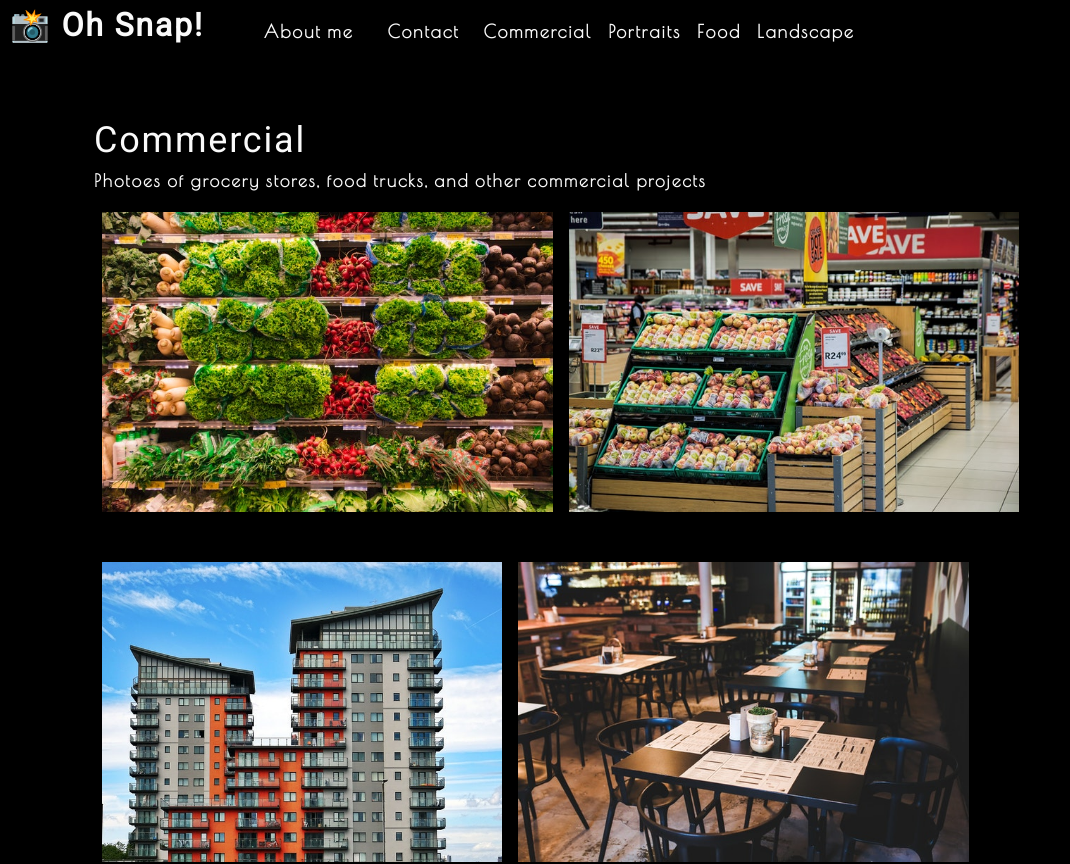
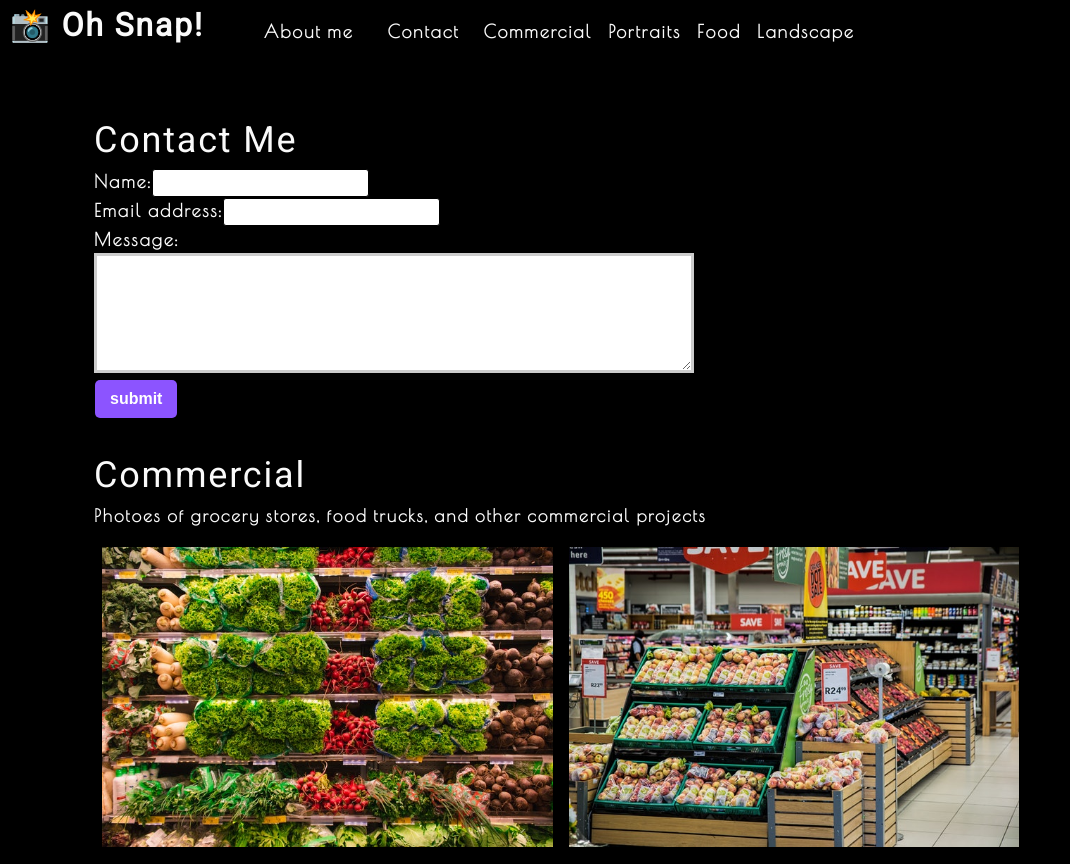
Before and after one commit to mikeydgithub/photo-port, a React (Create React App) app: page / in a window 1280 px wide. Shown: the top 864 px of the page, without its empty margins (0-1070 px from the left). Built offline with nearby package versions, Linux system fonts and the light colour scheme.

Commit message:
initialize the state, submit the form data, and the sync the state

```diff
--- a/src/App.js
+++ b/src/App.js
@@ -4,6 +4,8 @@
 import Nav from './components/Nav';
 import About from './components/About';
 import Gallery from './components/Gallery';
+import Contact from './components/Contact';
+import ContactForm from './components/Contact';
 
 
 // language called JSX that can represnet HTML in JS.
@@ -25,6 +27,7 @@
         currentCategory={currentCategory}
       ></Nav>
       <main>
+        <ContactForm></ContactForm>
         <Gallery currentCategory={currentCategory}></Gallery>
         <About></About>
       </main>
--- a/src/components/Contact/index.js
+++ b/src/components/Contact/index.js
@@ -1,22 +1,35 @@
 /* eslint-disable no-unused-vars */
-import React from 'react';
+import React, { useState } from 'react';
 
+
+// initialize the state
 function ContactForm() {
+    const [formState, setFormState] = useState({ name: '', email: '', message: '' });
+    const { name, email, message } = formState;
+    function handleChange(e) {
+        setFormState({...formState, [e.target.name]: e.target.value })
+      }
+      // submit the form data
+      function handleSubmit(e) {
+          e.preventDefault();
+          console.log(formState)
+      }
     return (
         <section>
             <h1>Contact Me</h1>
-            <form id="contact-form">
+            {/* sync the state */}
+            <form id="contact-form" onSubmit={handleSubmit}>
                 <div>
                     <label htmlFor="name">Name:</label>
-                    <input type="text" name="name"/>
+                    <input type="text" defaultValue={name} onChange={handleChange} name="name"/>
                 </div>
                 <div>
                     <label htmlFor="email">Email address:</label>
-                    <input type="text" email="email"/>
+                    <input type="email" defaultValue={email} name="email" onChange={handleChange}/>
                 </div>
                 <div>
                     <label htmlFor="message">Message:</label>
-                    <textarea name="message" rows="5"/>
+                    <textarea name="message" defaultValue={message} onChange={handleChange} rows="5"/>
                 </div>
                 <button type="submit">submit</button>
             </form>
```
